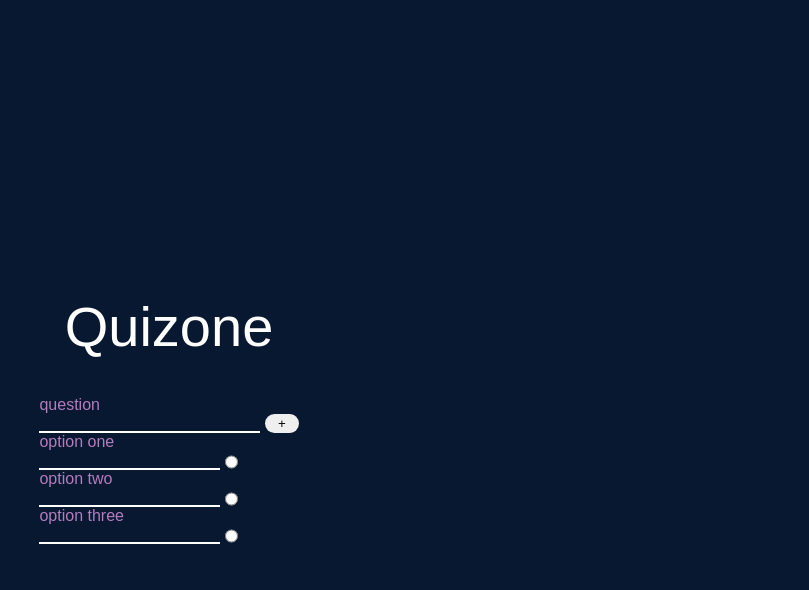
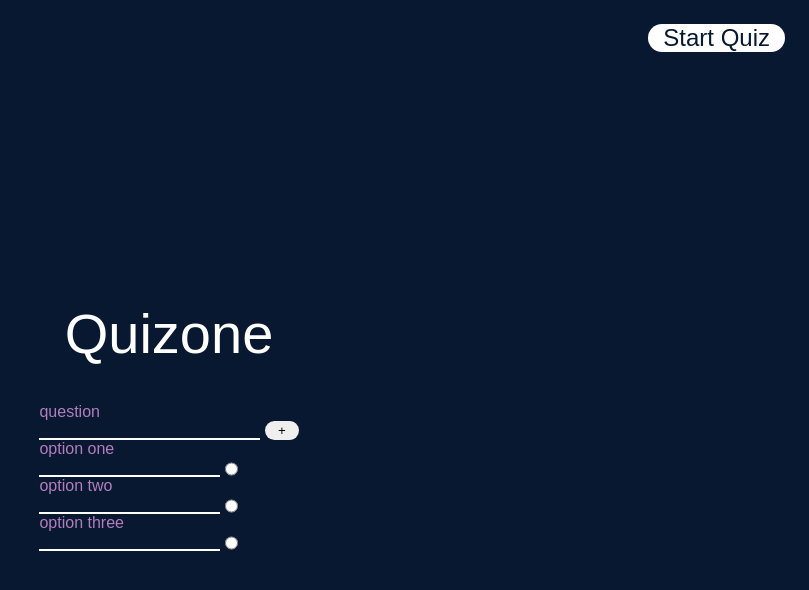
Before and after one commit to HamzahFar1203/quizone-app, a plain HTML site: page index.html in a window 1280 px wide. Shown: the whole page, without its empty margins (471-1280 px from the left). Drawn offline with Linux system fonts and the light colour scheme; a web font is replaced by a local one.

Commit message:
Added quiz page HTML and CSS, along with the start quiz button on the home page

```diff
--- a/css/index.css
+++ b/css/index.css
@@ -1,25 +1,34 @@
-@import url('https://fonts.googleapis.com/css2?family=Hammersmith+One&family=Pinyon+Script&display=swap');
-@import url('https://fonts.googleapis.com/css2?family=Gurajada&display=swap');
-
-:root {
-    --background-color: #081831;
-}
-
 html, body {
     display: flex;
+    flex-direction: column;
     justify-content: center;
     align-items: center;
 
     width: 100%;
     height: 100%;
 
+    margin: 0;
     padding: 0;
-    margin: 0;
 
     overflow-y: auto;
     overflow-x: hidden;
 
     background-color: var(--background-color);
+}
+
+#start-button {
+    align-self: last baseline;
+
+    margin-top: 1em;
+    margin-right: 1em;
+    margin-bottom: 0;
+    padding-right: 15px;
+    padding-left: 15px;
+
+    font-size: 1.5rem;
+    border-radius: 15px;
+    color: var(--background-color);
+    background-color: white;
 }
 
 #wrapper {
@@ -33,7 +42,7 @@ html, body {
 }
 
 h1 {
-    color: white;
+    margin-top: 0;
     font-size: 3.5rem;
 }
 
@@ -75,11 +84,6 @@ form input[type="button"] {
     border-radius: 20px;
 }
 
-form input[type="button"]:hover {
-    cursor: pointer;
-    background-color: rgb(214, 214, 214);
-}
-
 /* Styling for all text input fields */
 form input[type="text"] {
     outline: none;
@@ -94,18 +98,16 @@ form input[type="text"] {
 
 /*
 
-    Fonts
+    HOVER EFFECTS
 
 */
 
-.font-gurajada {
-    font-family: "Gurajada", sans-serif;
-    font-weight: 400;
-    font-style: normal;
+#start-button:hover {
+    cursor: pointer;
+    background-color: rgb(218, 218, 218);
 }
 
-.font-hammersmith-one {
-  font-family: "Hammersmith One", sans-serif;
-  font-weight: 400;
-  font-style: normal;
+form input[type="button"]:hover {
+    cursor: pointer;
+    background-color: rgb(214, 214, 214);
 }
--- /dev/null
+++ b/css/modular.css
@@ -0,0 +1,34 @@
+/*
+
+    The CSS present in this file is applicable to all HTML files.
+
+*/
+
+@import url('https://fonts.googleapis.com/css2?family=Hammersmith+One&family=Pinyon+Script&display=swap');
+@import url('https://fonts.googleapis.com/css2?family=Gurajada&display=swap');
+
+:root {
+    --background-color: #081831;
+}
+
+/*
+
+    Fonts
+
+*/
+
+.font-white {
+    color: white;
+}
+
+.font-gurajada {
+    font-family: "Gurajada", sans-serif;
+    font-weight: 400;
+    font-style: normal;
+}
+
+.font-hammersmith-one {
+  font-family: "Hammersmith One", sans-serif;
+  font-weight: 400;
+  font-style: normal;
+}
--- /dev/null
+++ b/css/quiz.css
@@ -0,0 +1,71 @@
+html, body {
+    display: flex;
+    flex-direction: column;
+    justify-content: center;
+    align-items: center;
+
+    width: 100%;
+    height: 100%;
+
+    margin: 0;
+    padding: 0;
+
+    overflow-y: auto;
+    overflow-x: hidden;
+
+    background-color: var(--background-color);
+}
+
+#wrapper {
+    display: flex;
+    flex-direction: column;
+    justify-content: center;
+    align-items: center;
+}
+
+h1 {
+    margin: 0;
+
+    font-size: 3.5rem;
+}
+
+table {
+    border-radius: 30px;
+    background-color: #121924;
+}
+
+thead th {
+    padding-top: 1em;
+    padding-bottom: 1em;
+    padding-left: 20px;
+    padding-right: 20px;
+
+    font-weight: lighter;
+    max-width: 40ch;
+    overflow-wrap: break-word;
+}
+
+tbody {
+    width: 100%;
+}
+
+tbody tr td {
+    padding: 15px;
+    max-width: 30ch;
+}
+
+tbody tr {
+    background-color: #111721;
+}
+
+tbody tr:hover {
+    cursor: pointer;
+    background-color: #0b0e147c;
+}
+
+tfoot tr td {
+    padding-top: 10px;
+    padding-bottom: 10px;
+
+    text-align: center;
+}
--- a/index.html
+++ b/index.html
@@ -6,11 +6,15 @@
         <title>Quizone</title>
 
         <link rel="stylesheet" href="css/index.css">
+        <link rel="stylesheet" href="css/modular.css">
     </head>
     <body>
+
+        <div id="start-button" class="font-gurajada">Start Quiz</div>
+
         <div id="wrapper">
 
-            <h1 class="font-hammersmith-one">Quizone</h1>
+            <h1 class="font-hammersmith-one font-white">Quizone</h1>
 
             <form>
 
```
Also changed, not shown: quiz.html (added, +53 -0 lines), js/functionality.js (added).
